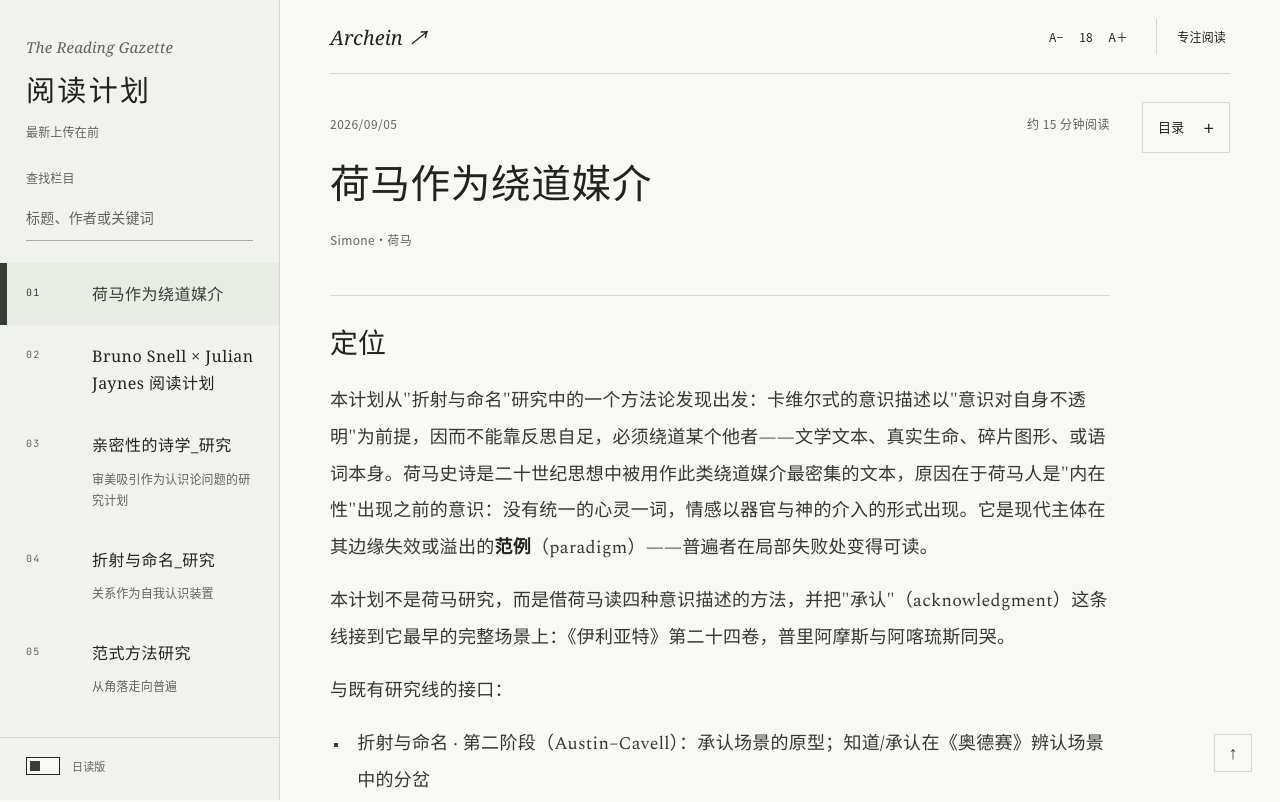
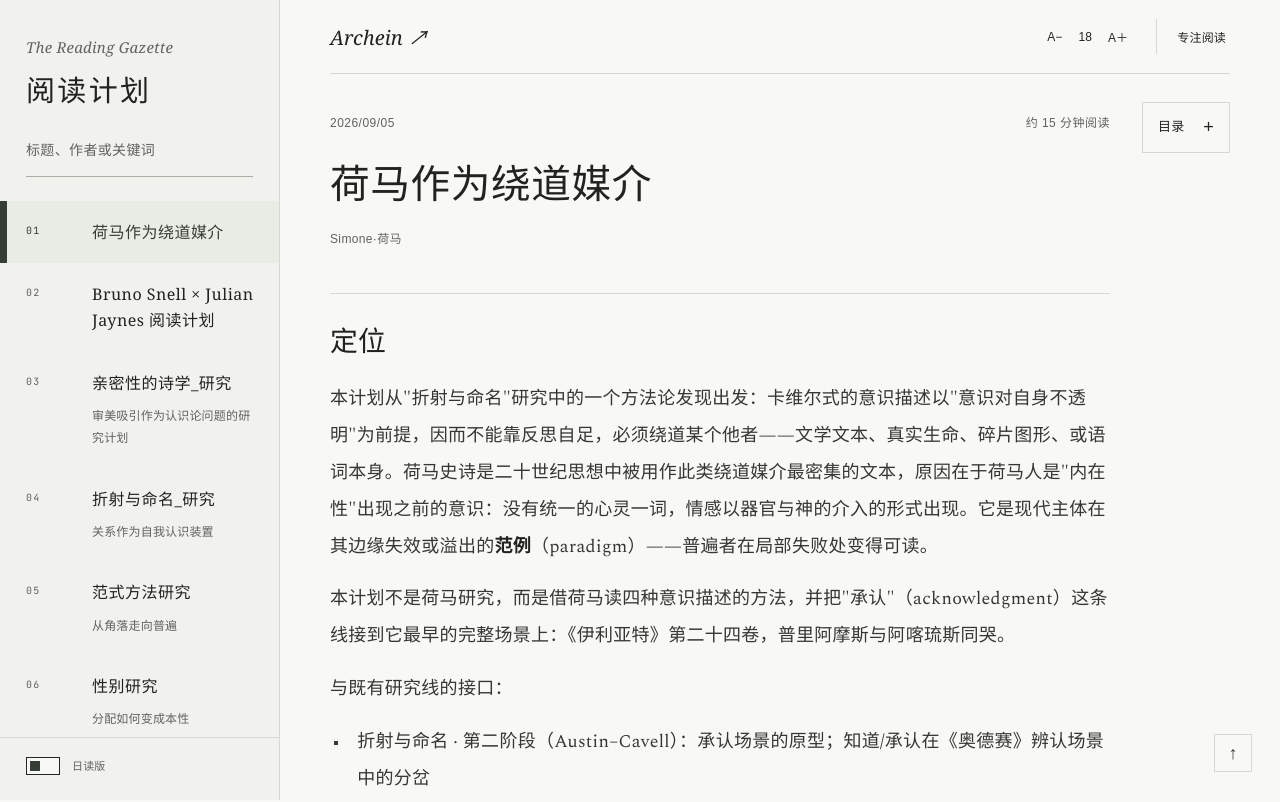
Before and after one commit to N0tANTi/reading-plans, a React (Vite) app: page / in a window 1280 px wide. Shown: the top 802 px of the page. Built offline with nearby package versions, Linux system fonts and the light colour scheme; a web font is replaced by a local one.

Commit message:
Simplify sidebar search and refine Chinese UI typography

```diff
--- a/package.json
+++ b/package.json
@@ -13,6 +13,7 @@
   },
   "dependencies": {
     "@fontsource-variable/albert-sans": "^5.3.0",
+    "@fontsource-variable/noto-sans-sc": "^5.3.0",
     "@fontsource-variable/playfair-display": "^5.3.0",
     "react": "^19.2.6",
     "react-dom": "^19.2.6",
--- a/src/App.jsx
+++ b/src/App.jsx
@@ -362,9 +362,8 @@ export default function App() {
         <div className="sidebar-header">
           <div className="sidebar-kicker">The Reading Gazette</div>
           <div className="sidebar-title">阅读计划</div>
-          <div className="upload-order">最新上传在前</div>
         </div>
-        <div className="column-search"><label htmlFor="column-search">查找栏目</label><input id="column-search" type="search" placeholder="标题、作者或关键词" value={query} onChange={e => setQuery(e.target.value)} /></div>
+        <div className="column-search"><input id="column-search" aria-label="查找栏目" type="search" placeholder="标题、作者或关键词" value={query} onChange={e => setQuery(e.target.value)} /></div>
         <nav className="sidebar-nav">
           {plans.map((plan, index) => ({plan, index})).filter(({plan}) => (plan.title + plan.subtitle + plan.desc).toLowerCase().includes(query.trim().toLowerCase())).map(({plan, index}) => (
             <button
--- a/src/main.jsx
+++ b/src/main.jsx
@@ -15,3 +15,5 @@ import '@fontsource-variable/playfair-display/wght-italic.css'
 import '@fontsource-variable/albert-sans/wght.css'
 import './reading-layout.css'
 import './reading-motion.css'
+import '@fontsource-variable/noto-sans-sc/wght.css'
+import './ui-type.css'
--- /dev/null
+++ b/src/ui-type.css
@@ -0,0 +1,7 @@
+/* Self-hosted Noto Sans SC gives Chinese utility text consistent shapes. */
+:root{--sans:'Albert Sans Variable','Noto Sans SC Variable','PingFang SC','Microsoft YaHei UI',sans-serif}
+.column-search input{font-family:var(--sans);font-size:14px;font-weight:400;letter-spacing:.025em;line-height:1.8;padding:10px 0 13px}
+.column-search input::placeholder{font-family:inherit;font-weight:350;color:var(--ink-3);opacity:1}
+.sidebar-header{padding-bottom:24px}.column-search{padding-bottom:24px}
+.nav-sub{font-family:var(--sans);font-size:12px;font-weight:350;line-height:1.85;letter-spacing:.015em}
+.theme-toggle,.reading-outline nav,.outline-caption,.form-hint,.plan-keywords{font-family:var(--sans);font-weight:400}
```
Also changed, not shown: 1 other file (tests, documents, lock files or other folders).
